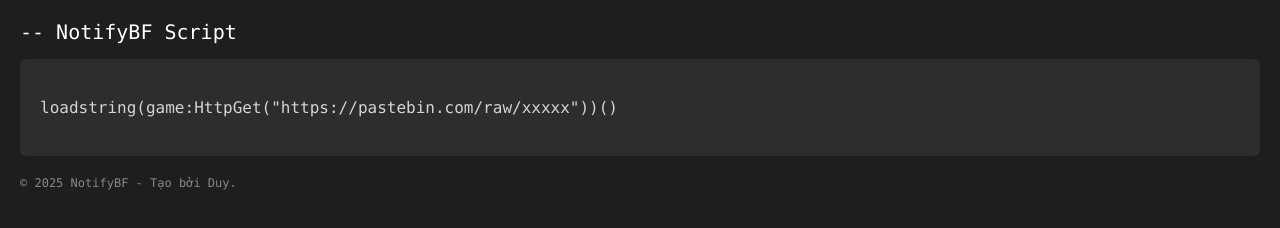
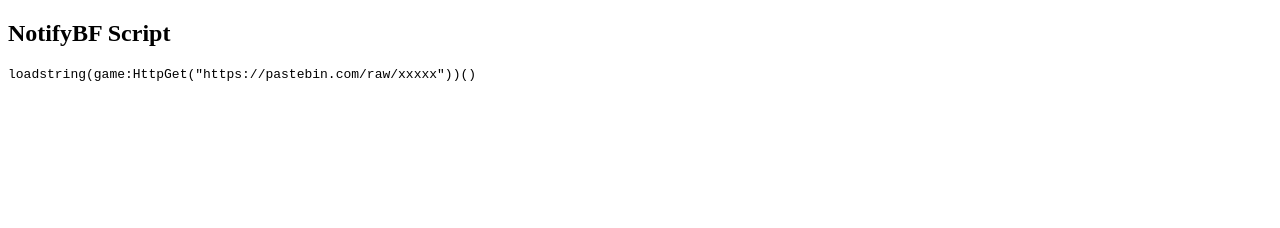
Before and after one commit to NomDomHub/NotifyBF.lua, a plain HTML site: page index.html in a window 1280 px wide. Drawn offline with Linux system fonts and the light colour scheme.

Commit message:
Update index.html

```diff
--- a/index.html
+++ b/index.html
@@ -1,49 +1,15 @@
 <!DOCTYPE html>
-<html lang="vi">
+<html>
 <head>
-  <meta charset="UTF-8">
-  <title>NotifyBF - Raw Script</title>
-  <style>
-    body {
-      background-color: #1e1e1e;
-      color: #d4d4d4;
-      font-family: Consolas, monospace;
-      margin: 0;
-      padding: 20px;
-    }
-
-    .raw-header {
-      font-size: 20px;
-      color: #ffffff;
-      margin-bottom: 15px;
-    }
-
-    .code {
-      white-space: pre;
-      background-color: #2d2d2d;
-      padding: 20px;
-      border-radius: 6px;
-      overflow-x: auto;
-    }
-
-    .footer {
-      margin-top: 20px;
-      font-size: 12px;
-      color: #888;
-    }
-  </style>
+  <title>NotifyBF Script</title>
 </head>
 <body>
 
-  <div class="raw-header">-- NotifyBF Script</div>
+<h2>NotifyBF Script</h2>
 
-  <div class="code">
+<pre>
 loadstring(game:HttpGet("https://pastebin.com/raw/xxxxx"))()
-  </div>
-
-  <div class="footer">
-    © 2025 NotifyBF - Tạo bởi Duy.
-  </div>
+</pre>
 
 </body>
 </html>
```
